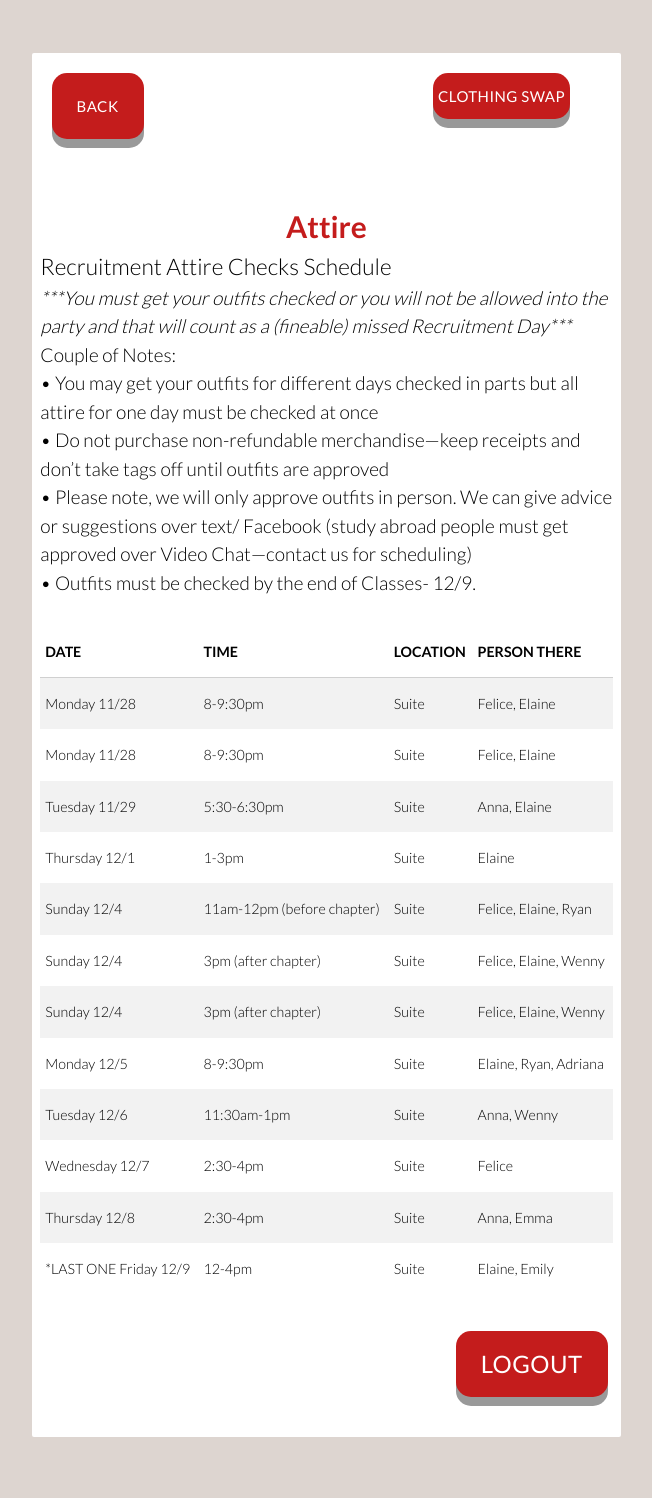
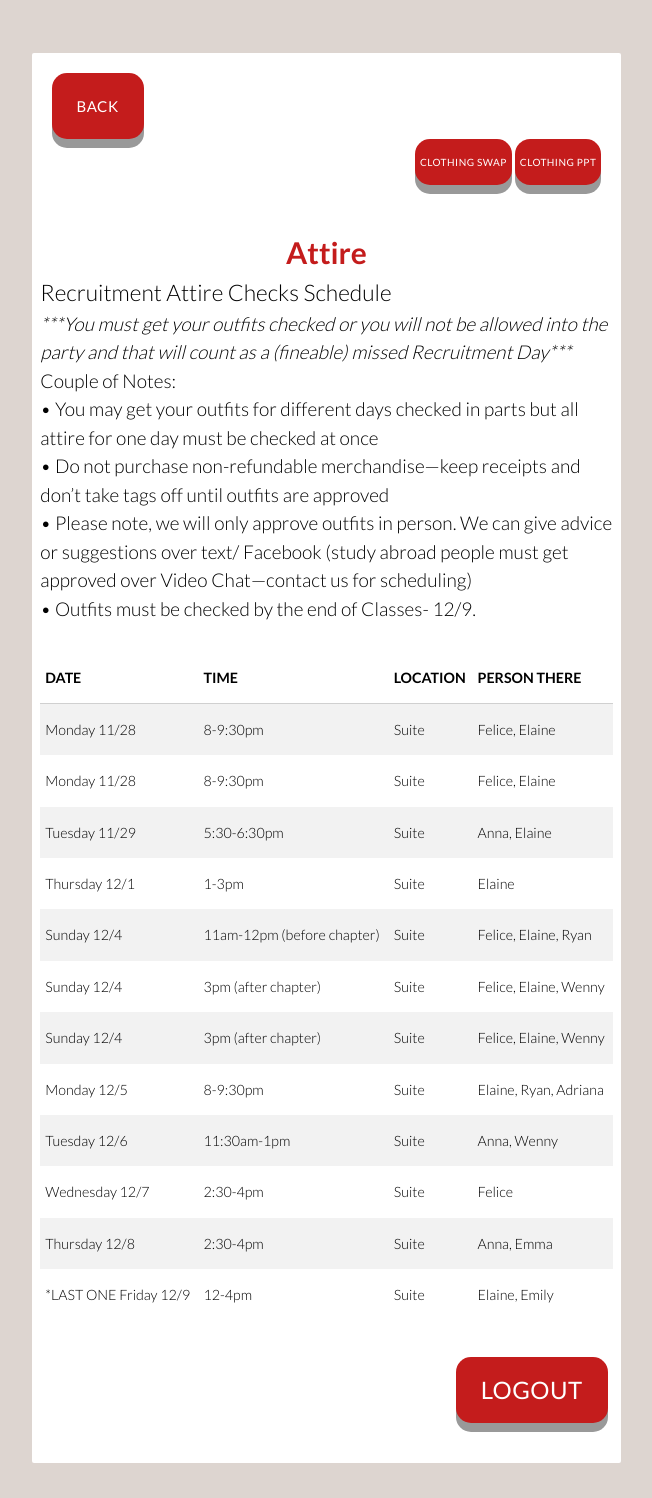
Before and after one commit to elainecole/aoii-recruitment, a Django app: page /attire in a window 1280 px wide. Shown: the whole page, without its empty margins (237-889 px from the left). Before the commit the page ends 1437 px from the top, so only its background shows below. Run offline with Django 3.2, Linux system fonts and the light colour scheme; a user stored in the database is signed in; tables that the repository leaves empty hold one stand-in row (values such as "Sample post"); style sheets or scripts are compiled from the project's sources.

Commit message:
button moving around

```diff
--- a/webapp/templates/partials/outfit/outfit_base.html
+++ b/webapp/templates/partials/outfit/outfit_base.html
@@ -4,17 +4,18 @@
         <div style="padding-top: 5%" class="col m8 offset-m1 s12">
             <div class="card wrapper">
                 <div class="card-content">
-                    <div class="row">
-                        <div class="col m8" style="text-align: left">
+                    <div style="text-align: left">
                         <a href="/" class="login-button btn" style="font-size: 15px">
                             Back
                         </a>
                     </div>
-                        <div class="col" style="text-align: right">
-                            <a href="https://docs.google.com/spreadsheets/d/1AdszEocrIG_wgClIp6DIej8qIz_68u5Rl9XBTl-Njy0/edit?usp=sharing"  target="_blank" class="login-button btn" style="padding: 5px; font-size: 15px">
+                    <div style="text-align: right">
+                        <a href="https://docs.google.com/spreadsheets/d/1AdszEocrIG_wgClIp6DIej8qIz_68u5Rl9XBTl-Njy0/edit?usp=sharing"  target="_blank" class="login-button btn" style="padding: 5px; font-size: 10px">
                             Clothing Swap
                         </a>
-                        </div>
+                        <a href="https://docs.google.com/presentation/d/1h84rSMoJXwGICuOupwUPYq2O4jnRkhwoFRyir-2MUIs/edit?usp=sharing"  target="_blank" class="login-button btn" style="padding: 5px; font-size: 10px">
+                            Clothing PPT
+                        </a>
                     </div>
                     <br><br>
                     <div class="title" style="text-align: center">
```
Lines whose indentation alone changed are shown as unchanged.
